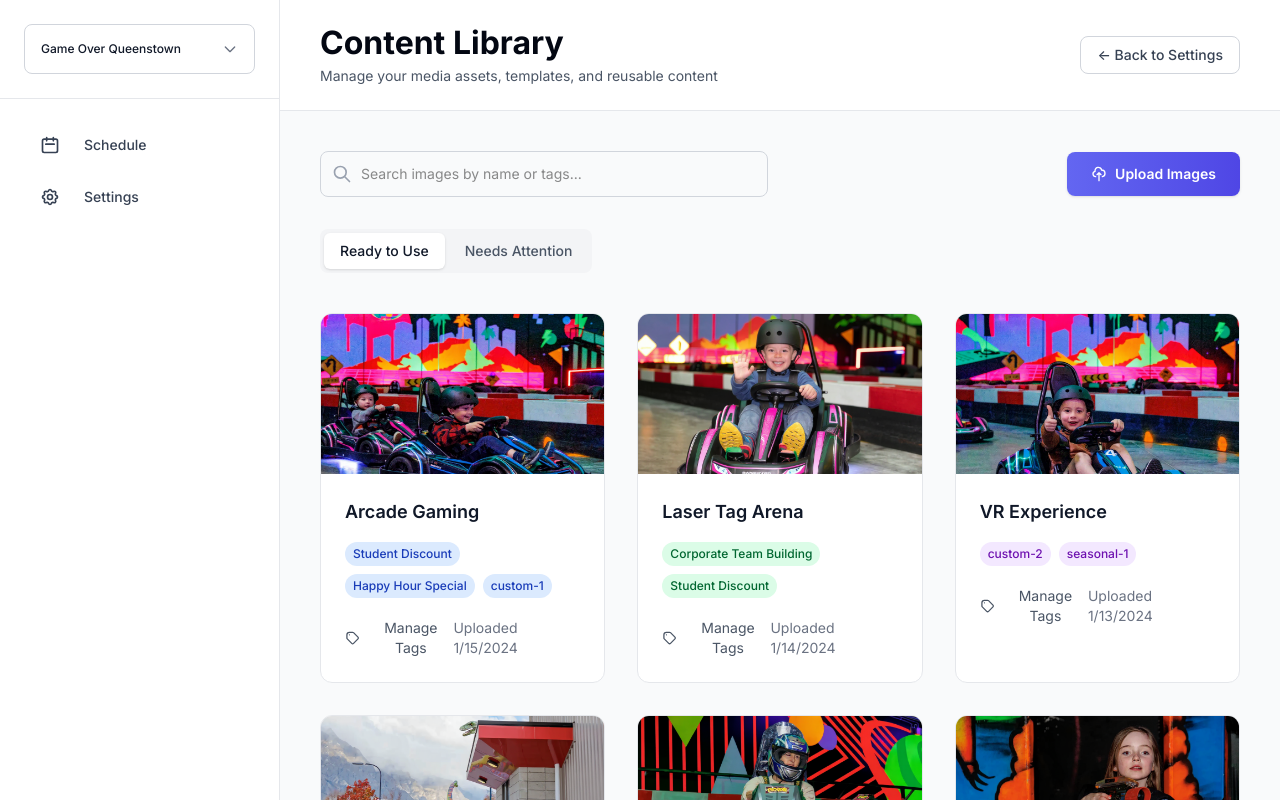
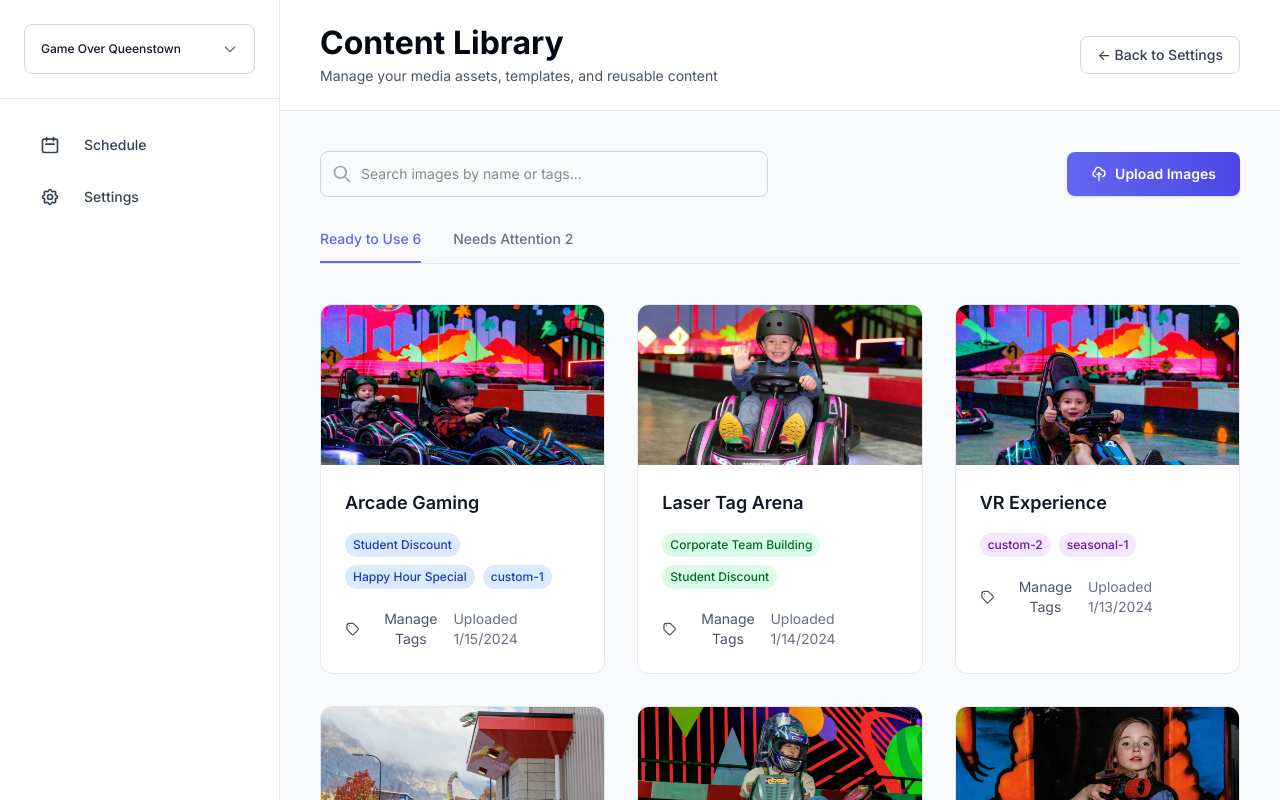
Before and after one commit to andrewferdinando/ferdyv2, a Next.js app: page /content-library in a window 1280 px wide. Built offline with nearby package versions, Linux system fonts and the light colour scheme.

Commit message:
Fix Content Library tabs to match design system specifications

```diff
--- a/src/app/content-library/page.tsx
+++ b/src/app/content-library/page.tsx
@@ -29,8 +29,8 @@ export default function ContentLibraryPage() {
   const [searchQuery, setSearchQuery] = useState('');
 
   const tabs = [
-    { id: 'ready-to-use', label: 'Ready to Use' },
-    { id: 'needs-attention', label: 'Needs Attention' },
+    { id: 'ready-to-use', label: 'Ready to Use', count: 6 },
+    { id: 'needs-attention', label: 'Needs Attention', count: 2 },
   ];
 
   const contentItems = [
@@ -142,18 +142,18 @@ export default function ContentLibraryPage() {
           </div>
 
           {/* Tabs */}
-          <div className="flex space-x-1 mb-10 bg-gray-100 p-1 rounded-lg w-fit">
+          <div className="flex flex-wrap gap-4 sm:gap-8 mb-10 border-b border-gray-200">
             {tabs.map((tab) => (
               <button
                 key={tab.id}
                 onClick={() => setActiveTab(tab.id)}
-                className={`px-4 py-2 text-sm font-medium rounded-md transition-all duration-200 ${
+                className={`pb-3 border-b-2 font-medium transition-all duration-200 text-sm ${
                   activeTab === tab.id
-                    ? 'bg-white text-gray-900 shadow-sm'
-                    : 'text-gray-600 hover:text-gray-900'
+                    ? 'border-[#6366F1] text-[#6366F1]'
+                    : 'border-transparent text-gray-500 hover:text-gray-700'
                 }`}
               >
-                {tab.label}
+                {tab.label} {tab.count}
               </button>
             ))}
           </div>
```
